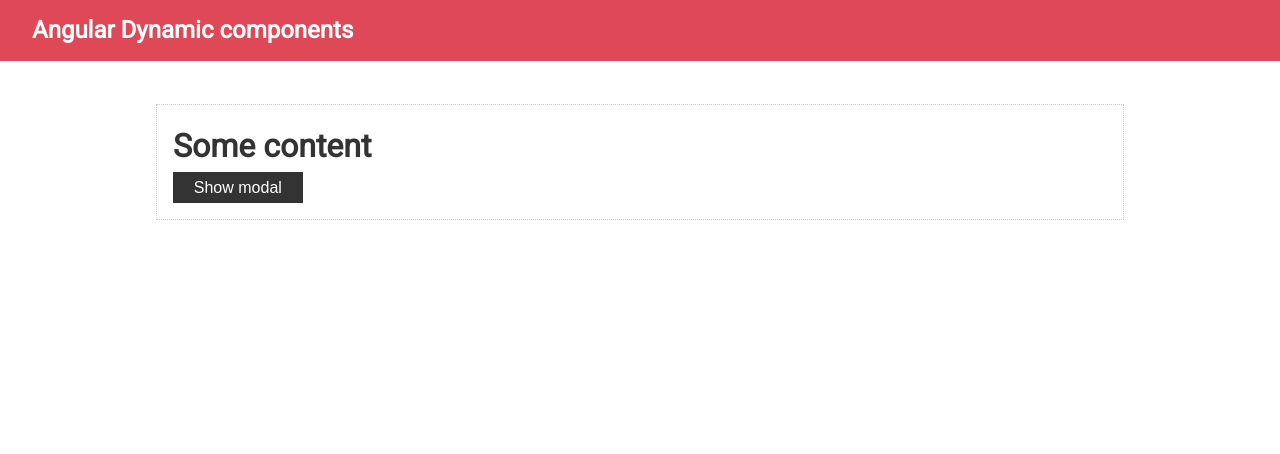
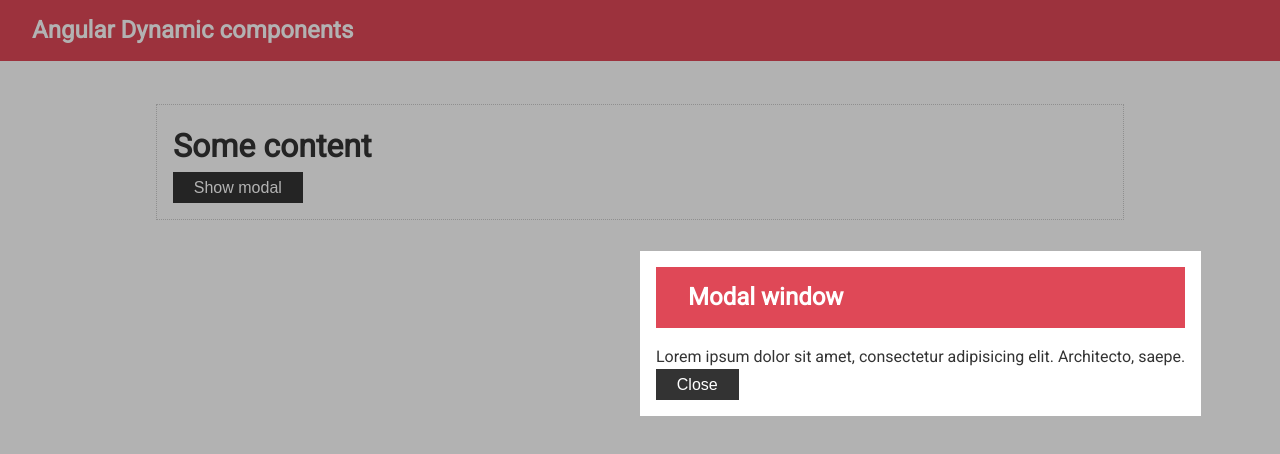
Before and after one commit to Comprehensher/angular-conspect, an Angular app: page / in a window 1280 px wide. Both pictures are taken after a click on the button "Show modal". Shown: the top 454 px of the page. Built offline with nearby package versions, Linux system fonts and the light colour scheme.

Commit message:
Show modal window by clicking button, not dynamic approah, because we keep child modal window in parent app component. Dynamic Components we should envoke via TypeScript

```diff
--- a/src/app/app.component.html
+++ b/src/app/app.component.html
@@ -7,7 +7,15 @@
 
     <h1>Some content</h1>
 
-    <button class="btn">Show modal</button>
+    <button class="btn" (click)="modal = true">Show modal</button>
+
+    <!-- И вот как раз находимся в parent и передаем дочернему элементу title и modal и принимаем событие close   -->
+    <!-- Если значение modal в true то тогда мы его показываем -->
+    <app-modal
+      *ngIf="modal"
+      title="Modal window"
+      (close)="modal = false"
+    ></app-modal>
 
   </div>
 </div>
--- a/src/app/app.component.ts
+++ b/src/app/app.component.ts
@@ -6,5 +6,6 @@
   styleUrls: ['./app.component.scss']
 })
 export class AppComponent {
-  constructor() {}
+  // если данный флаг в значении true, тогда модальное окно показывается
+  modal = false
 }
--- a/src/app/app.module.ts
+++ b/src/app/app.module.ts
@@ -2,12 +2,14 @@
 import {NgModule} from '@angular/core'
 
 import {AppComponent} from './app.component'
-import {FormsModule} from '@angular/forms'
+import {FormsModule} from '@angular/forms';
+import { ModalComponent } from './modal/modal.component'
 
 
 @NgModule({
   declarations: [
-    AppComponent
+    AppComponent,
+    ModalComponent
 
   ],
   imports: [
--- /dev/null
+++ b/src/app/modal/modal.component.html
@@ -0,0 +1,17 @@
+<!--Это будет затемнение, которое появляется при появлении модального окна-->
+<div class="backdrop"></div>
+
+<div class="modal">
+  <nav class="navbar">
+    <h1>{{ title }}</h1>
+  </nav>
+
+  <p>
+    Lorem ipsum dolor sit amet, consectetur adipisicing elit. Architecto, saepe.
+  </p>
+
+  <!-- При клике будем закрывать модальное окно
+       и будем передавать событие отцовскому компоненту, как я понял
+  -->
+  <button class="btn" (click)="close.emit()">Close</button>
+</div>
--- /dev/null
+++ b/src/app/modal/modal.component.scss
@@ -0,0 +1,17 @@
+.backdrop {
+  position: fixed;
+  top: 0;
+  bottom: 0;
+  right: 0;
+  left: 0;
+  background: rgba(0, 0, 0, .3);
+}
+
+.modal {
+  padding: 1rem;
+  background: #fff;
+  margin-top: 3rem;
+  position: absolute;
+  left: 50%;
+  trnsform: translate (-50%, 0);
+}
```
Also changed, not shown: src/app/modal/modal.component.ts (added, +15 -0 lines).
